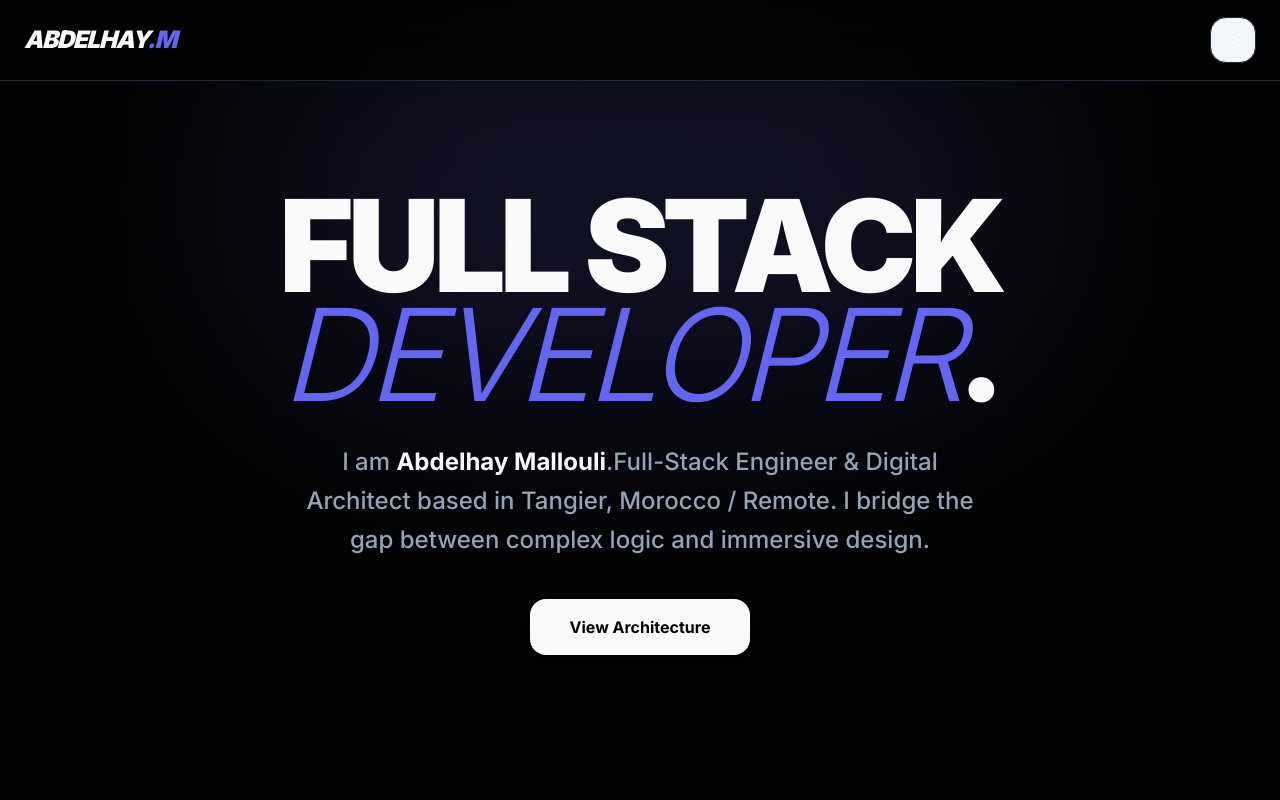
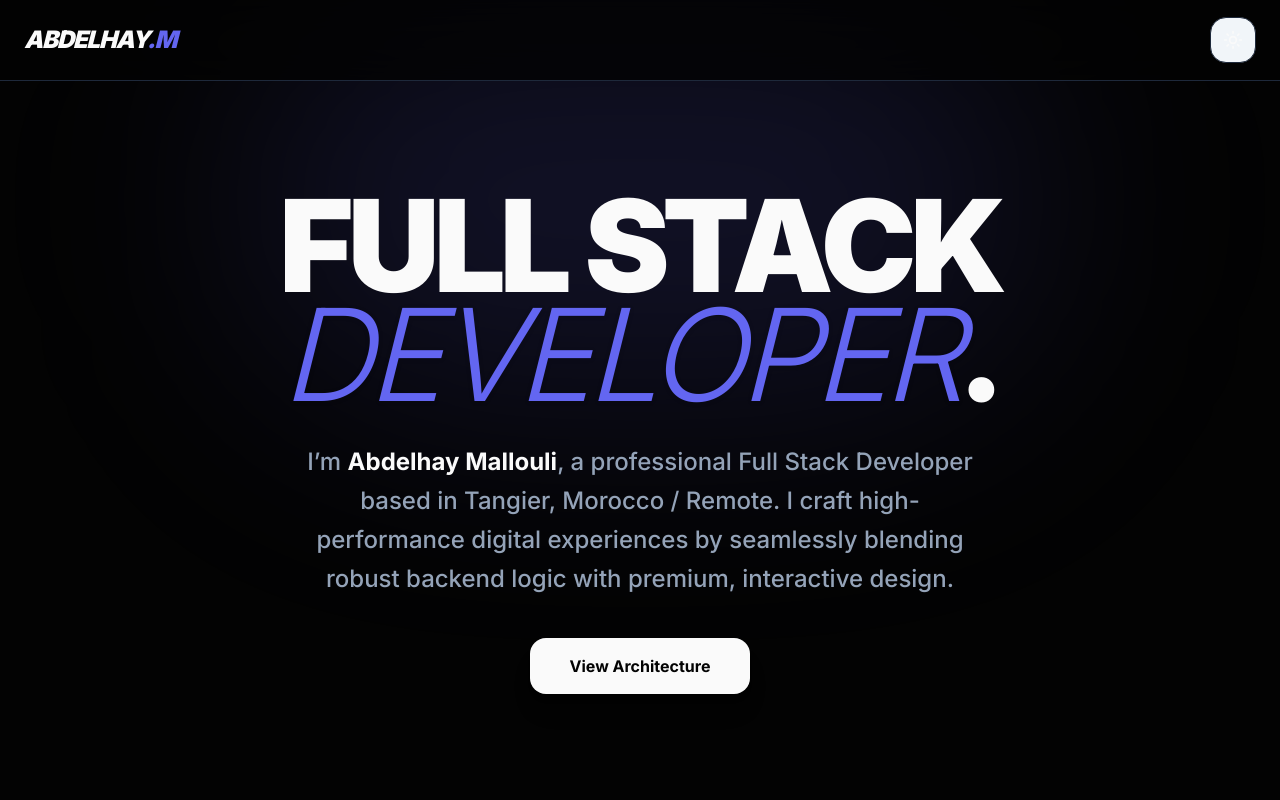
Before and after one commit to abdelhaymallouli/Portfolioo-Mallouli-Abdelhay, a Next.js app: page / in a window 1280 px wide. Shown: the top 800 px of the page. Built offline with nearby package versions, Linux system fonts and the light colour scheme.

Commit message:
fix small bugs

```diff
--- a/src/app/layout.tsx
+++ b/src/app/layout.tsx
@@ -6,14 +6,20 @@ import { ThemeProvider } from "@/components/ThemeProvider";
 const inter = Inter({ subsets: ["latin"] });
 
 export const metadata: Metadata = {
-  title: "Dev Portfolio | Modern Engineer",
-  description: "High-end software engineering portfolio",
+  title: "Abdelhay Mallouli | Full Stack Developer",
+  description: "Portfolio of Abdelhay Mallouli - Full Stack Developer",
 };
 
-export default function RootLayout({ children }: { children: React.ReactNode }) {
+export default function RootLayout({
+  children,
+}: {
+  children: React.ReactNode;
+}) {
   return (
     <html lang="en" suppressHydrationWarning>
-      <body className={`${inter.className} bg-white dark:bg-[#030303] text-slate-900 dark:text-slate-100 transition-colors duration-300`}>
+      <body
+        className={`${inter.className} bg-white dark:bg-[#030303] text-slate-900 dark:text-slate-100 transition-colors duration-300`}
+      >
         <ThemeProvider attribute="class" defaultTheme="dark" enableSystem>
           {children}
         </ThemeProvider>
--- a/src/components/Hero.tsx
+++ b/src/components/Hero.tsx
@@ -15,16 +15,25 @@ export default function Hero() {
       >
         <h1 className="text-6xl md:text-9xl font-black tracking-tighter mb-8 leading-[0.85] text-[var(--foreground)] uppercase">
           FULL STACK <br />
-          <span className="text-accent italic font-light drop-shadow-sm">DEVELOPER</span>.
+          <span className="text-accent italic font-light drop-shadow-sm">
+            DEVELOPER
+          </span>
+          .
         </h1>
 
         <p className="text-lg md:text-2xl text-[var(--muted)] max-w-2xl mx-auto font-medium leading-relaxed mb-10">
-          I am <span className="text-[var(--foreground)] font-bold">{ME.name}</span>.
-          {ME.role} based in {ME.location}. I bridge the gap between complex logic and immersive design.
+          I’m{" "}
+          <span className="text-[var(--foreground)] font-bold">{ME.name}</span>,
+          a professional {ME.role} based in {ME.location}. I craft
+          high-performance digital experiences by seamlessly blending robust
+          backend logic with premium, interactive design.
         </p>
 
         <div className="flex gap-4 justify-center">
-          <a href="#projects" className="px-10 py-4 bg-[var(--foreground)] text-[var(--background)] rounded-2xl font-bold hover:scale-105 transition-all shadow-xl">
+          <a
+            href="#projects"
+            className="px-10 py-4 bg-[var(--foreground)] text-[var(--background)] rounded-2xl font-bold hover:scale-105 transition-all shadow-xl"
+          >
             View Architecture
           </a>
         </div>
--- a/src/data/portfolio.ts
+++ b/src/data/portfolio.ts
@@ -13,7 +13,7 @@ import {
 
 export const ME = {
   name: "Abdelhay Mallouli",
-  role: "Full-Stack Engineer & Digital Architect",
+  role: "Full Stack Developer",
   location: "Tangier, Morocco / Remote",
   email: "abdelhay.mallouli@gmail.com",
   linkedin: "https://www.linkedin.com/in/abdelhaymallouli/",
```
